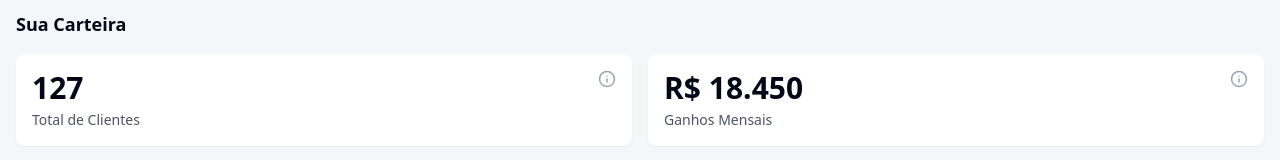
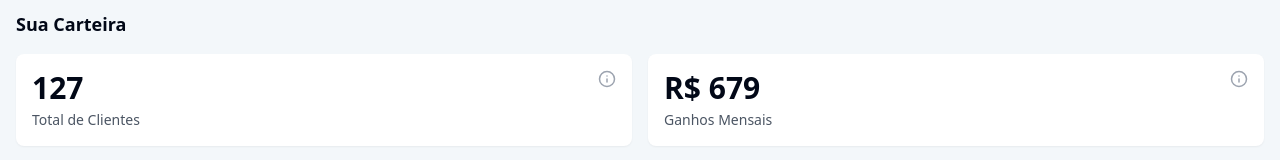
Before and after one commit to wallyborba/ume-sales-platform, a React (Vite) app: page /portfolio in a window 1280 px wide. Shown: the part 388-548 px from the top of the page. Built offline with nearby package versions, Linux system fonts and the light colour scheme.

Commit message:
Fix: Update monthly earnings
Update the monthly earnings value to R$ 679,00.

```diff
--- a/src/pages/Portfolio.tsx
+++ b/src/pages/Portfolio.tsx
@@ -60,7 +60,7 @@ const Portfolio = () => {
 
         <PerformanceOverview
           clientCount={127}
-          earnings={18450}
+          earnings={679}
         />
 
         <RecentActivity activities={recentActivities} />
```
